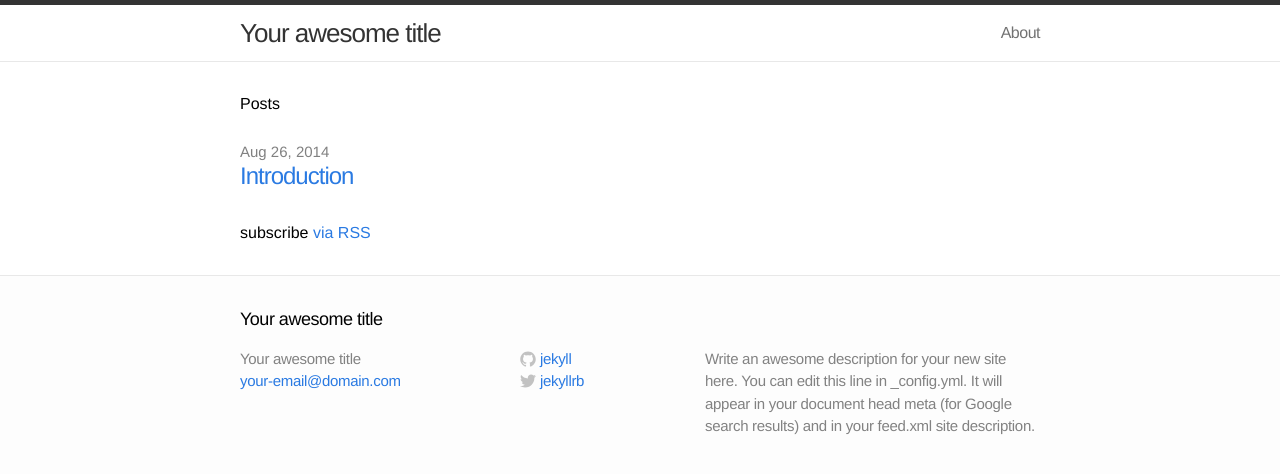
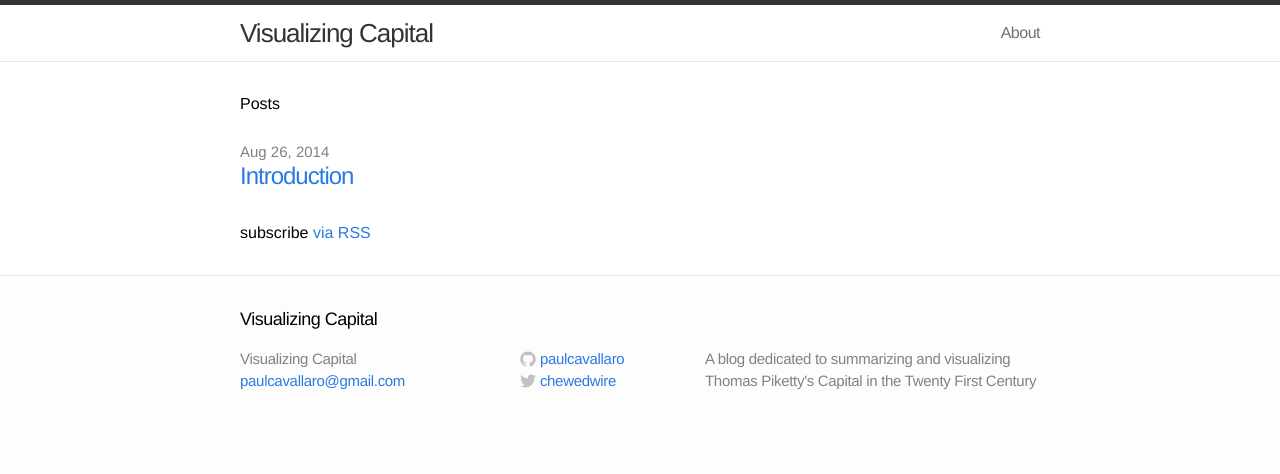
Before and after one commit to paulcavallaro/capital-piketty, a Jekyll site: the page built from index.html, in a window 1280 px wide. Shown: the top 474 px of the page. Built offline with Jekyll 4.4.1, drawn with Linux system fonts in a browser that asks for light colours.

Commit message:
Anytime you can put your email address in a public git repo, you gotta do it

```diff
--- a/_config.yml
+++ b/_config.yml
@@ -1,11 +1,11 @@
 # Site settings
-title: Your awesome title
-email: your-email@domain.com
-description: "Write an awesome description for your new site here. You can edit this line in _config.yml. It will appear in your document head meta (for Google search results) and in your feed.xml site description."
+title: Visualizing Capital
+email: paulcavallaro@gmail.com
+description: "A blog dedicated to summarizing and visualizing Thomas Piketty's Capital in the Twenty First Century"
 baseurl: "/capital-piketty"
-url: "http://yourdomain.com"
-twitter_username: jekyllrb
-github_username:  jekyll
+url: "http://paulcavallaro.github.io/capital-piketty"
+twitter_username: chewedwire
+github_username:  paulcavallaro
 
 # Build settings
 markdown: kramdown
```
Also changed, not shown: 1 other file.
